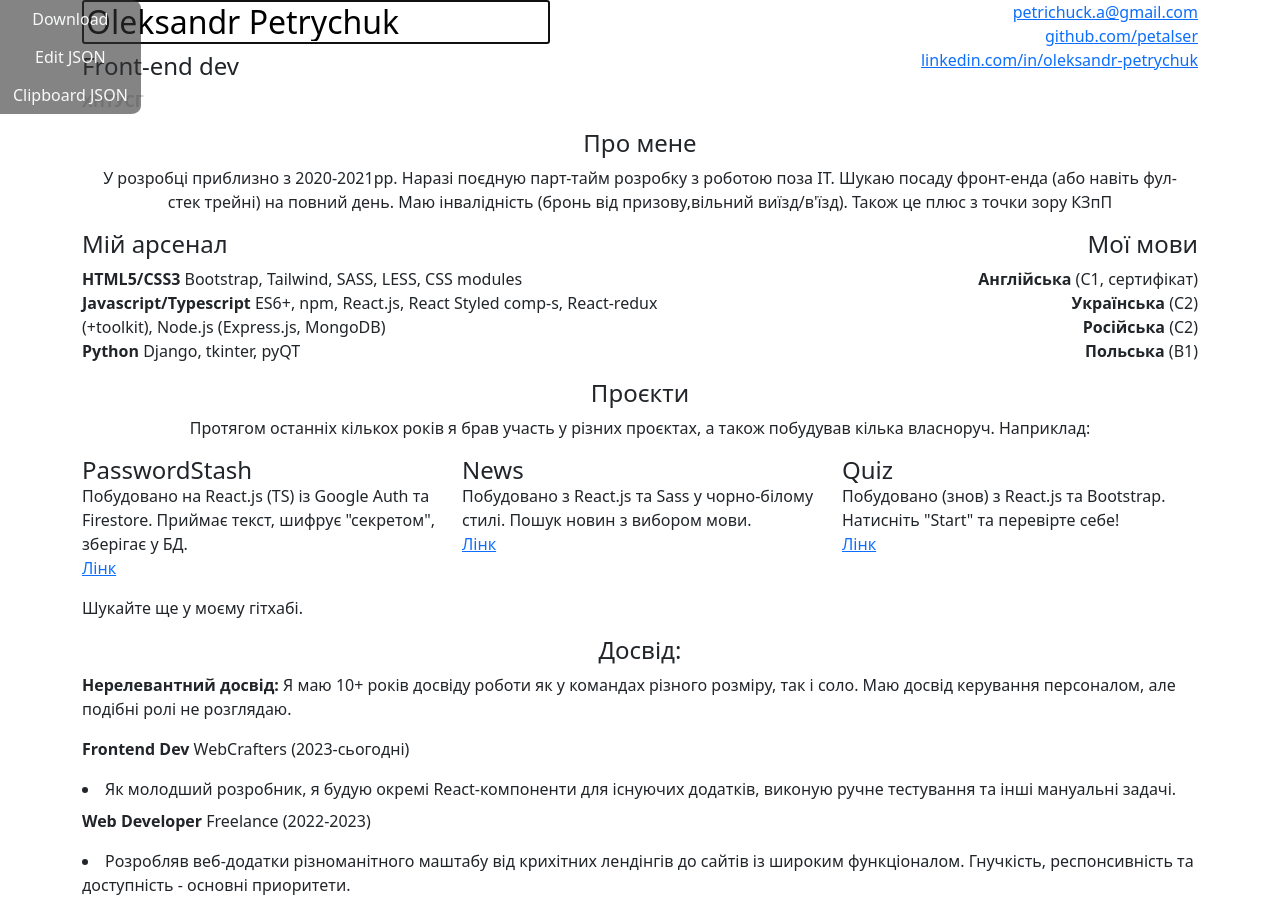
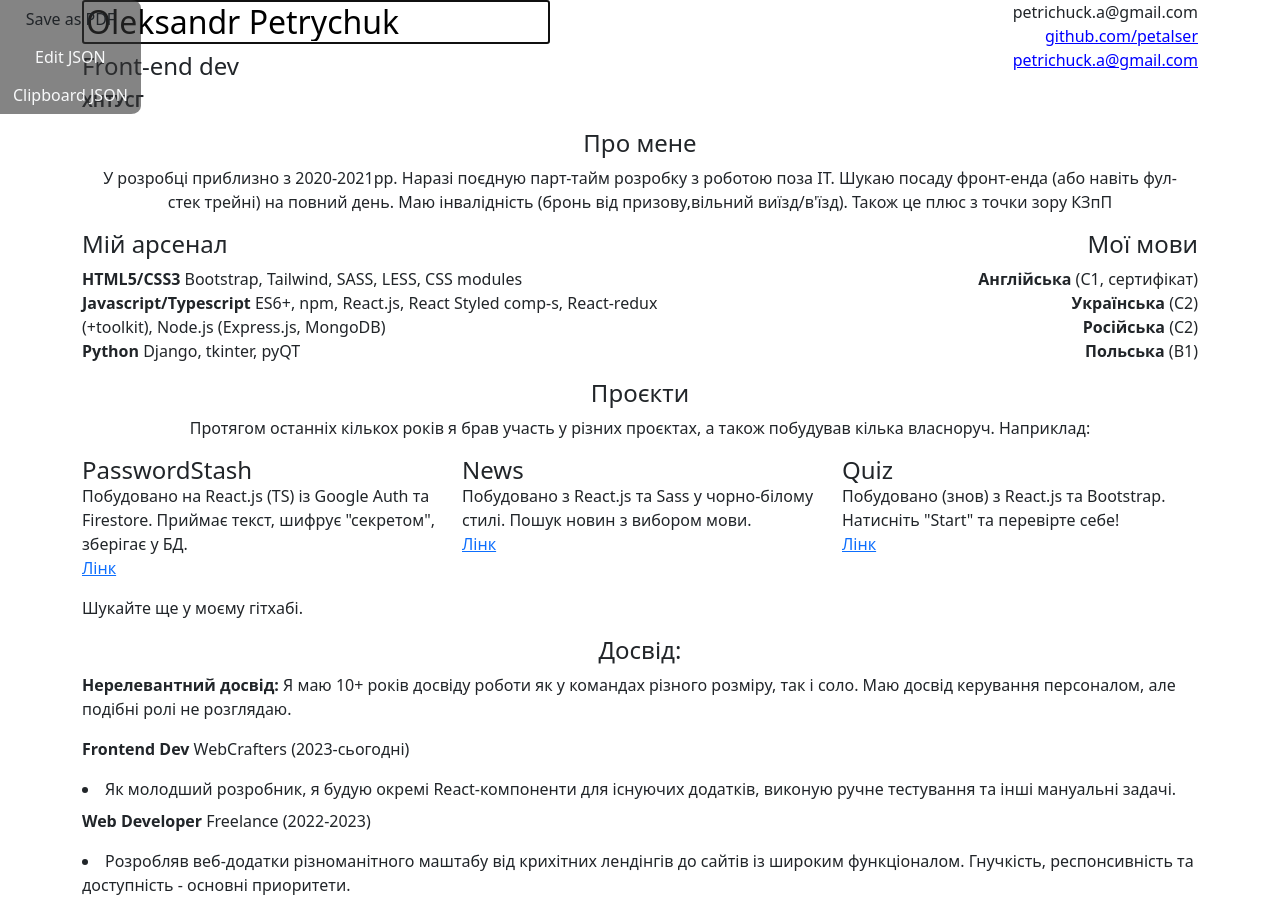
Before and after one commit to petalser/cv-edit, a React (Vite) app: page / in a window 1280 px wide. Both pictures are taken after a click on the element "Oleksandr Petrychuk". Built offline with nearby package versions, Linux system fonts and the light colour scheme.

Commit message:
Export fn added

```diff
--- a/package.json
+++ b/package.json
@@ -11,6 +11,7 @@
   },
   "dependencies": {
     "@preact/signals-react": "^2.0.0",
+    "html2pdf.js": "^0.10.1",
     "react": "^18.2.0",
     "react-dom": "^18.2.0"
   },
--- a/src/App.jsx
+++ b/src/App.jsx
@@ -1,13 +1,15 @@
 import { useState, useEffect } from "react";
-import { data } from "./signals/data";
-import Input from "./components/Input";
+import { signalData } from "./signals/data";
 import Panel from "./components/Panel";
 import Tooltip from "./components/Tooltip";
 import { showInput } from "./utils/showInput";
 
+const data = signalData.value;
+
 function App() {
   const [panel, setPanel] = useState(false);
   const [tooltip, setTooltip] = useState(true);
+  const [exportStatus, setExportStatus] = useState(true);
 
   useEffect(() => {
     const showPanel = (e) => {
@@ -30,7 +32,7 @@ function App() {
     <>
       {tooltip && <Tooltip setter={setTooltip} />}
       {panel && <Panel />}
-      <main className="container">
+      <main id="pageContent" className="container">
         <header className="row">
           <div className="col-md-7 text-start">
             <h1
@@ -38,37 +40,44 @@ function App() {
               id="name"
               onClick={(e) => showInput(e)}
             >
-              {data.value.name.value}
+              {data.name.value}
             </h1>
             <h4 id="role" onClick={(e) => showInput(e)}>
-              {data.value.role.value}
+              {data.role.value}
             </h4>
-            <p>
-              <strong>
-                <Input text={"ХНТУСГ"} placeholder={"Education"} />
-              </strong>
+            <p id="education" onClick={(e) => showInput(e)}>
+              <strong>{data.education.value}</strong>
             </p>
           </div>
 
           <div className="col-md-5 text-end">
-            <a href="petrichuck.a@gmail.com" className="">
-              petrichuck.a@gmail.com
+            <a
+              id="link_1"
+              // style={{ color: "blue", textDecoration: "underline" }}
+              // href={exportStatus ? data.link_1.value : null}
+              onClick={(e) => showInput(e)}
+            >
+              {data.link_1.value}
             </a>
             <br />
             <a
-              href="https://github.com/petalser"
+              href={exportStatus ? data.link_2.value : null}
+              style={{ color: "blue", textDecoration: "underline" }}
+              onClick={(e) => showInput(e)}
               target="_blank"
               rel="noreferrer"
             >
-              github.com/petalser
+              {data.link_2.value}
             </a>
             <br />
             <a
-              href="https://www.linkedin.com/in/oleksandr-petrychuk/"
+              href={exportStatus ? data.link_3.value : null}
+              style={{ color: "blue", textDecoration: "underline" }}
+              onClick={(e) => showInput(e)}
               target="_blank"
               rel="noreferrer"
             >
-              linkedin.com/in/oleksandr-petrychuk
+              {data.link_3.value}
             </a>
           </div>
         </header>
--- a/src/components/Panel.jsx
+++ b/src/components/Panel.jsx
@@ -1,8 +1,11 @@
+import Save2PDFButton from "./Save2PDFButton";
+import { signalData } from "../signals/data";
 import "../styles/Panel.css";
+
 const Panel = () => {
   return (
     <aside className="sidebar">
-      <button className="btn text-light">Download</button>
+      <Save2PDFButton name={signalData.value.name.value} />
       <button className="btn text-light">Edit JSON</button>
       <button className="btn text-light">Clipboard JSON</button>
     </aside>
--- /dev/null
+++ b/src/components/Save2PDFButton.jsx
@@ -0,0 +1,33 @@
+import { signalData } from "../signals/data";
+import html2pdf from "html2pdf.js";
+
+const user = signalData.value.name.value;
+const name = user.split(" ").join("_");
+
+const Save2PDFButton = () => {
+  const handleSave = () => {
+    const content = document.getElementById("pageContent");
+    const options = {
+      margin: [0, 0.5],
+      pagebreak: { mode: "avoid-all" },
+      filename: `${name}_CV.pdf`,
+      image: { type: "jpeg", quality: 0.98 },
+      html2canvas: { scale: 2 },
+      jsPDF: { unit: "in", format: "letter", orientation: "portrait" },
+    };
+    if (!name.match(/^[A-Za-z_]+$/)) {
+      alert(
+        `Latin filenames are recommended. Your filename will contain ${user}`
+      );
+    }
+    html2pdf().from(content).set(options).save();
+  };
+
+  return (
+    <button className="btn" onClick={handleSave}>
+      Save as PDF
+    </button>
+  );
+};
+
+export default Save2PDFButton;
--- a/src/signals/data.js
+++ b/src/signals/data.js
@@ -1,6 +1,6 @@
 import { signal } from "@preact/signals-react";
 
-export const data = signal({
+export const signalData = signal({
   name: {
     description: "Your name",
     value: "Oleksandr Petrychuk",
@@ -9,4 +9,20 @@ export const data = signal({
     description: "Role you're looking for",
     value: "Front-end dev",
   },
+  education: {
+    description: "Education (university, college, courses)",
+    value: "ХНТУСГ",
+  },
+  link_1: {
+    description: "Contact link #1 (email?)",
+    value: "petrichuck.a@gmail.com",
+  },
+  link_2: {
+    description: "Contact link #2",
+    value: "github.com/petalser",
+  },
+  link_3: {
+    description: "Contact link #3",
+    value: "petrichuck.a@gmail.com",
+  },
 });
--- a/src/utils/showInput.js
+++ b/src/utils/showInput.js
@@ -1,12 +1,13 @@
-import { data } from "../signals/data";
+import { signalData } from "../signals/data";
 
 export const showInput = (e) => {
   const inputField = document.createElement("input");
-  const parent = e.target.id;
+  const parentId = e.target.id;
+  const parent = signalData.value[parentId];
 
-  inputField.value = data.value[parent].value;
-  inputField.placeholder = data.value[parent].description;
   inputField.type = "text";
+  inputField.value = parent.value;
+  inputField.placeholder = parent.description;
 
   e.target.textContent = "";
 
@@ -15,7 +16,7 @@ export const showInput = (e) => {
   inputField.focus();
 
   const inputListener = () => {
-    data.value[parent].value = inputField.value;
+    parent.value = inputField.value;
   };
 
   const blurListener = () => {
@@ -23,7 +24,7 @@ export const showInput = (e) => {
     inputField.removeEventListener("blur", blurListener);
 
     e.target.removeChild(inputField);
-    e.target.textContent = data.value[parent].value;
+    e.target.textContent = parent.value;
   };
 
   inputField.addEventListener("input", inputListener);
```
Also changed, not shown: 1 other file (tests, documents, lock files or other folders).
